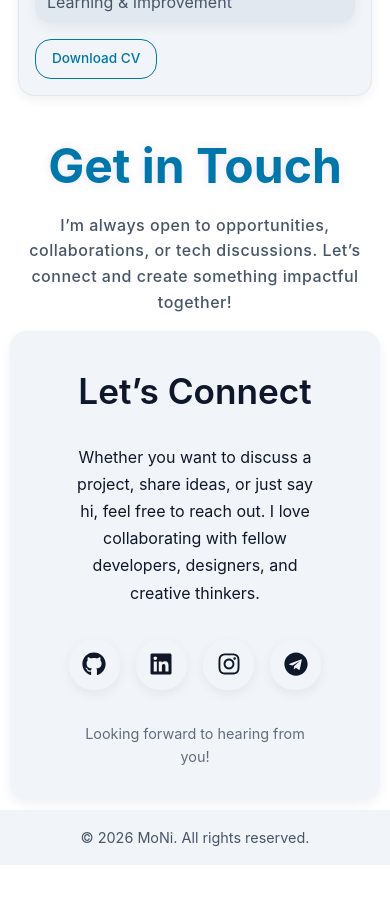
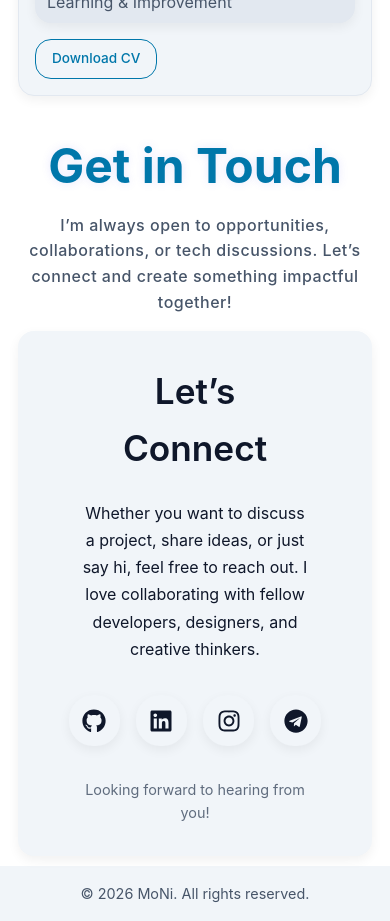
Before and after one commit to N-PanhaMony/portfolio_3.0.0, a React (Vite) app: page / in a window 390 px wide. Shown: the part 6920-7841 px from the top of the page. Before the commit the page ends 7785 px from the top, so only its background shows below. Built offline with nearby package versions, Linux system fonts and the light colour scheme.

Commit message:
feat: add responsive styles for Contact page (mobile-first, tablet, desktop)

```diff
--- a/src/styles/responsive.css
+++ b/src/styles/responsive.css
@@ -4,9 +4,9 @@
 
 /* ================= MOBILE NAVBAR AT BOTTOM ================= */
 @media (max-width: 639px) {
-  main {
-    padding-top: 20px;
-  }
+  /* main {
+    padding-top: 50px;
+  } */
 
   .floating-header {
     top: auto;
@@ -651,3 +651,142 @@
     flex: 1 1 auto;
   }
 }
+
+/* ==========================
+   RESPONSIVE – CONTACT PAGE (Mobile-First)
+========================== */
+
+/* 📱 Mobile (≤ 639px) */
+@media (max-width: 639px) {
+  main {
+
+  }
+  .contact-container {
+    padding: 0 var(--spacing-sm);
+    gap: var(--spacing-md);
+  }
+
+  .contact-header .section-title {
+    font-size: 1.5rem;
+  }
+
+  .contact-header .section-subtitle {
+    font-size: 0.9rem;
+    max-width: 100%;
+  }
+
+  .contact-intro {
+    padding: var(--spacing-md);
+  }
+
+  .contact-greeting {
+    font-size: 1.2rem;
+  }
+
+  .contact-description {
+    font-size: 0.9rem;
+    max-width: 100%;
+    line-height: 1.5;
+  }
+
+  .contact-links .social-links {
+    gap: var(--spacing-sm);
+  }
+
+  .contact-links a {
+    font-size: 0.8rem;
+    padding: 0.4rem 0.8rem;
+  }
+
+  .contact-note {
+    font-size: 0.75rem;
+  }
+}
+
+/* 📲 Tablet (640px – 1023px) */
+@media (min-width: 640px) and (max-width: 1023px) {
+  .contact-container {
+    gap: var(--spacing-md);
+  }
+
+  .contact-header .section-title {
+    font-size: 2rem;
+  }
+
+  .contact-header .section-subtitle {
+    font-size: 1rem;
+    max-width: 700px;
+  }
+
+  /* .contact-intro {
+    padding: var(--spacing-lg);
+  } */
+
+  .contact-greeting {
+    font-size: 1.5rem;
+  }
+
+  .contact-description {
+    font-size: 1rem;
+    max-width: 600px;
+    line-height: 1.6;
+  }
+
+  .contact-links .social-links {
+    flex-direction: row;
+    gap: var(--spacing-md);
+  }
+
+  .contact-links a {
+    font-size: 0.9rem;
+    padding: 0.45rem 0.9rem;
+  }
+
+  .contact-note {
+    font-size: 0.8rem;
+  }
+}
+
+/* 🖥 Desktop (≥ 1024px) */
+@media (min-width: 1024px) {
+  .contact-container {
+    gap: var(--spacing-lg);
+  }
+
+  .contact-header .section-title {
+    font-size: var(--fs-h1);
+  }
+
+  .contact-header .section-subtitle {
+    font-size: var(--fs-body);
+    max-width: 800px;
+  }
+
+  /* .contact-intro {
+    padding: var(--spacing-lg) var(--spacing-xl);
+  } */
+
+  .contact-greeting {
+    font-size: var(--fs-h2);
+  }
+
+  .contact-description {
+    font-size: var(--fs-body);
+    max-width: 700px;
+    line-height: 1.7;
+  }
+
+  .contact-links .social-links {
+    flex-direction: row;
+    gap: var(--spacing-md);
+  }
+
+  .contact-links a {
+    font-size: var(--fs-body);
+    padding: 0.5rem 1rem;
+  }
+
+  .contact-note {
+    font-size: var(--fs-small);
+  }
+}
```
